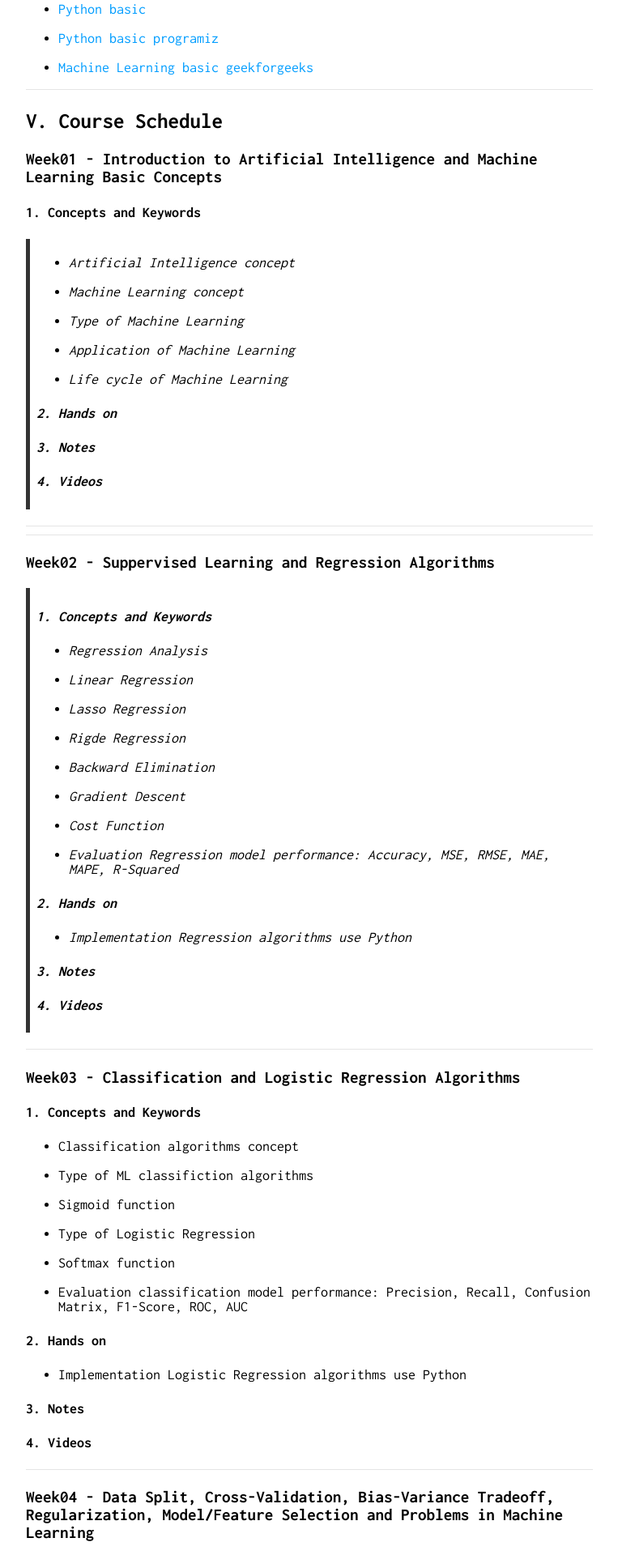
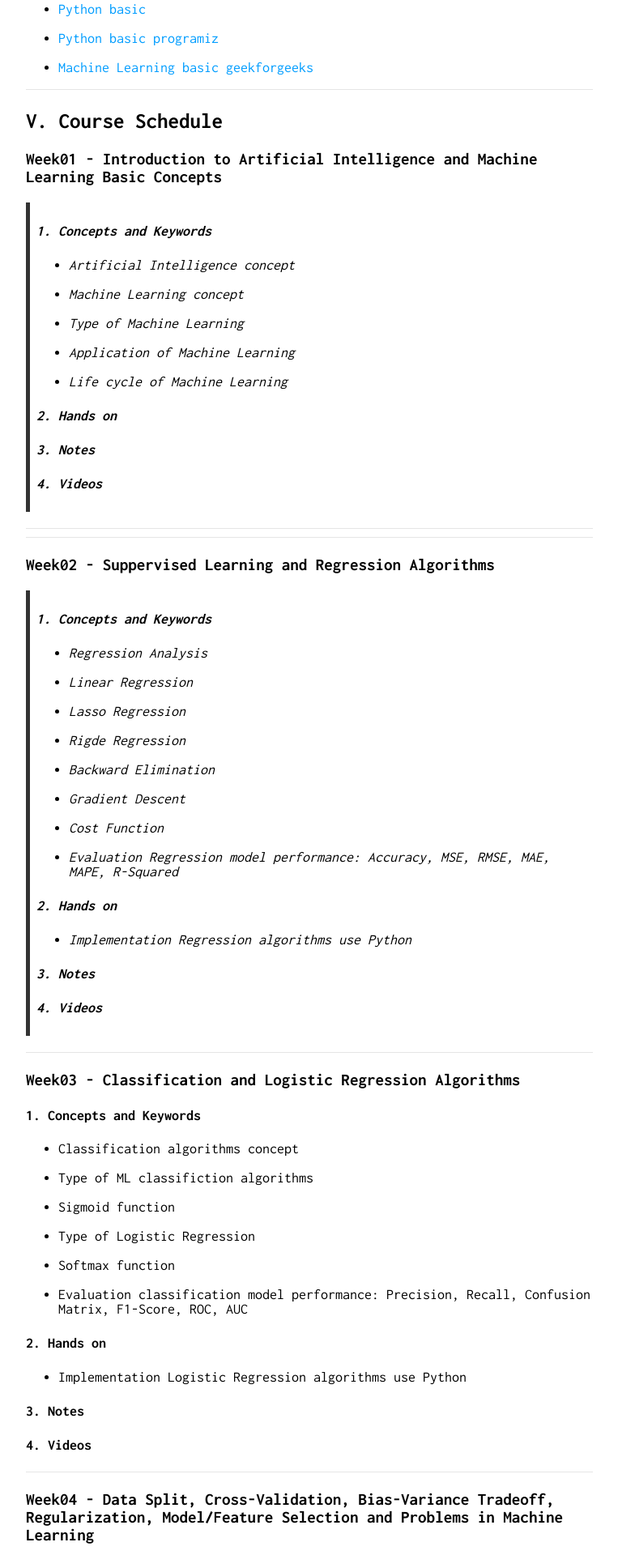
Before and after one commit to nguyenthaihoc02/About-Me, a Jekyll site: the page built from course_all/csai_000.md, in a window 1280 px wide. Shown: the part 2491-4411 px from the top of the page at 81% size, without its empty margins (258-1021 px from the left). Built offline with Jekyll 4.4.1, drawn with Linux system fonts in a browser that asks for light colours.

```diff
--- a/course_all/csai_000.md
+++ b/course_all/csai_000.md
@@ -106,7 +106,8 @@ Hi. My name is Hoc, and I am have Bachelor of Engineer in Data Science and Artif
 ---
 ## V. Course Schedule
 ### Week01 - Introduction to Artificial Intelligence and Machine Learning Basic Concepts
-#### 1. Concepts and Keywords
+
+> #### 1. Concepts and Keywords
 > * Artificial Intelligence concept
 >
 > * Machine Learning concept
```
